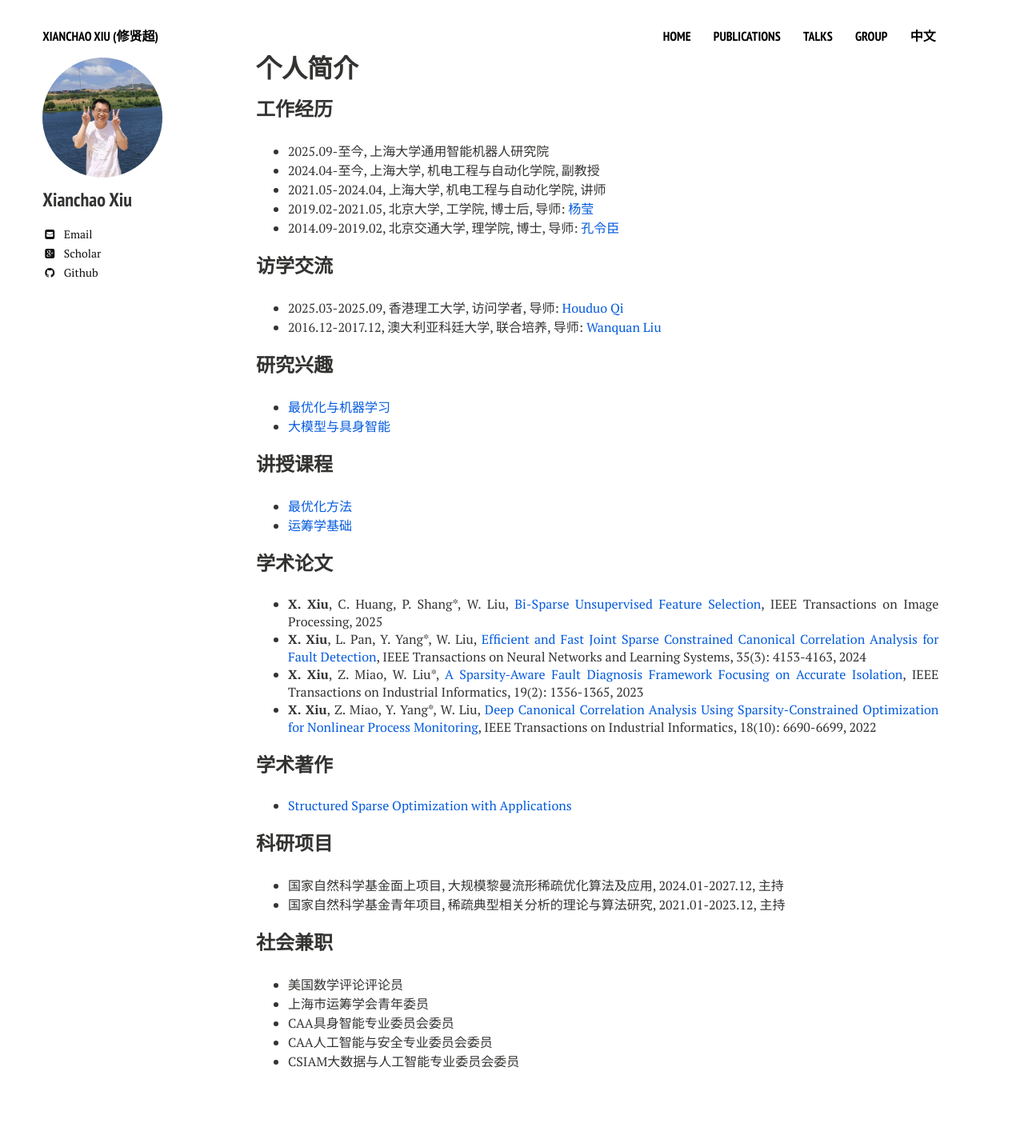
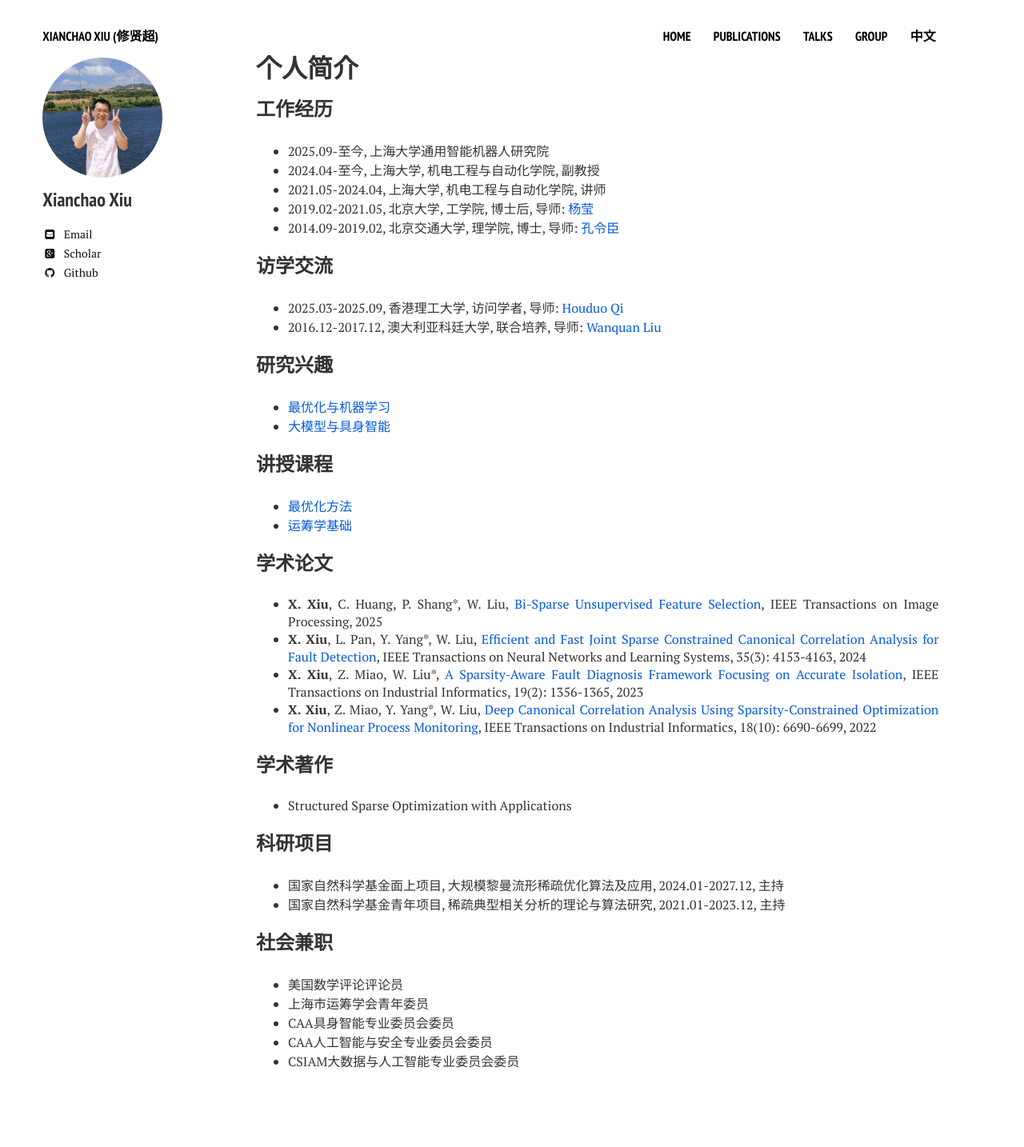
Before and after one commit to xianchaoxiu/xianchaoxiu.github.io, a Jekyll site: the page built from chinese/index.md, in a window 1280 px wide. Shown: the whole page at 80% size. Built offline with Jekyll 4.4.1, drawn with Linux system fonts in a browser that asks for light colours; nearby versions of some CDN libraries.

Commit message:
Update index.md

```diff
--- a/chinese/index.md
+++ b/chinese/index.md
@@ -40,7 +40,7 @@ share: false
 
 
 ### 学术著作
-* <a href="../chinese/book/SSO.pdf" class="textlink" target="_blank"> Structured Sparse Optimization with Applications </a><br>
+* Structured Sparse Optimization with Applications <br>
 
 
 ### 科研项目
```
